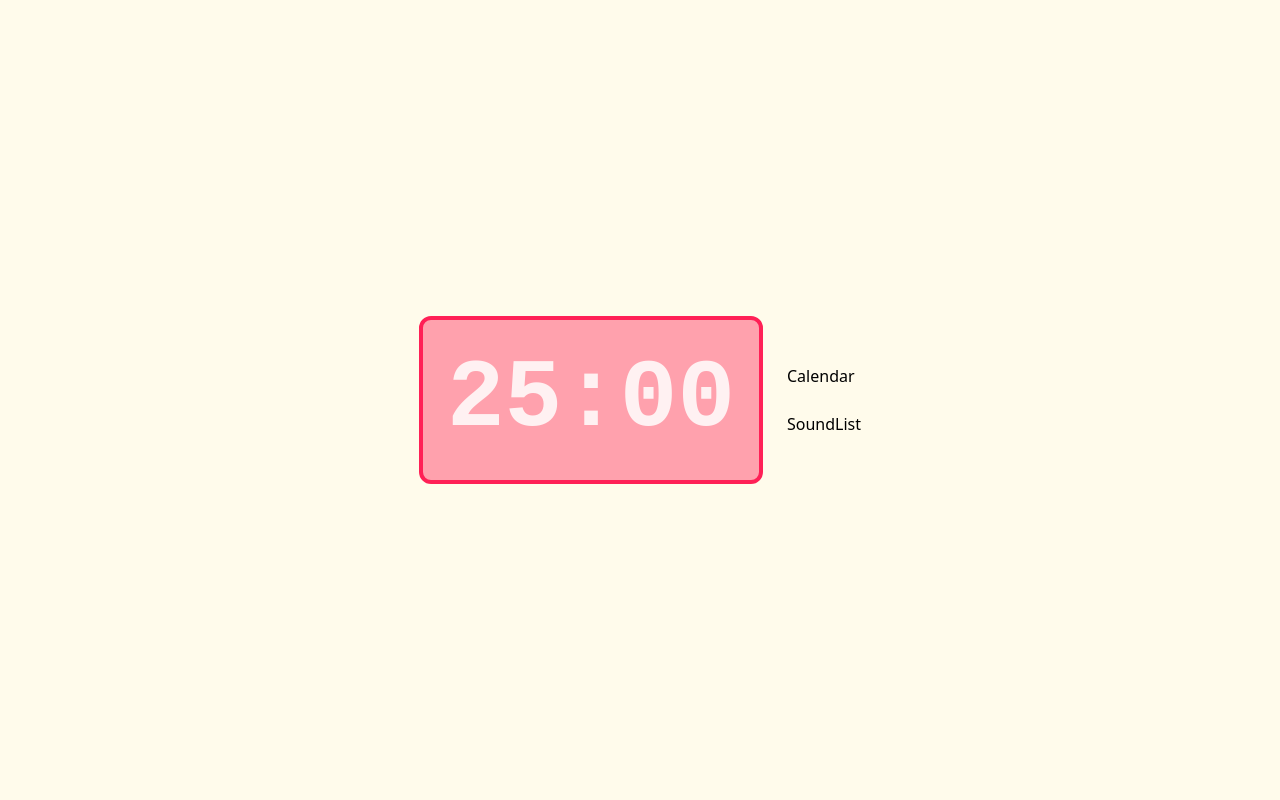
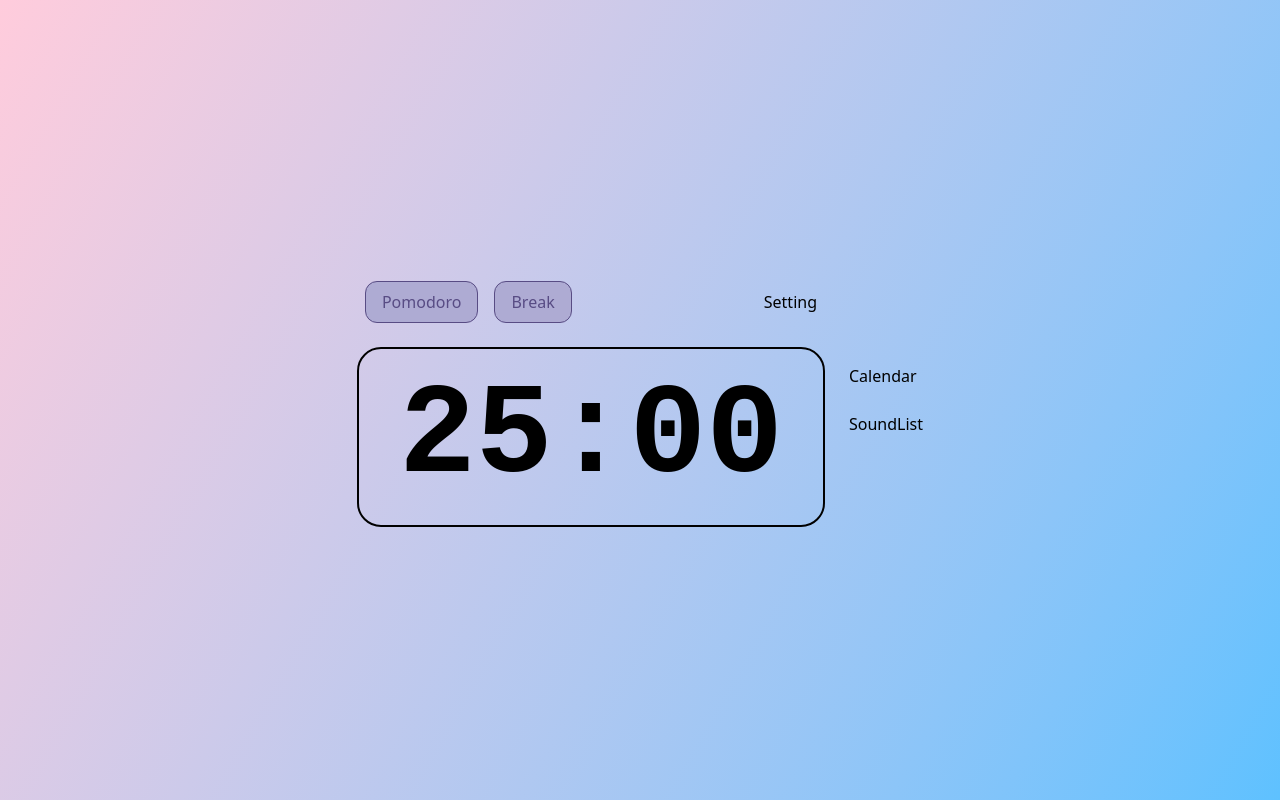
Before and after one commit to thii29/chill-widget, a Next.js app: page / in a window 1280 px wide. Built offline with nearby package versions, Linux system fonts and the light colour scheme; a web font is replaced by a local one.

Commit message:
230326: basic layout - config color palette

```diff
--- a/src/app/globals.css
+++ b/src/app/globals.css
@@ -2,5 +2,53 @@
 @import 'tailwindcss';
 
 @theme {
+  /* Fonts */
   --font-mono: 'DotGothic16', monospace;
+
+  /* Colors */
+  /* ── Violet / Purple (dark → light) ──────────── */
+  --color-violet-900:  #2f2556;
+  --color-violet-700:  #584c84;
+  --color-violet-500:  #827caf;
+  --color-violet-300:  #aeabd3;
+  --color-violet-100:  #cecff0;
+
+  /* ── Teal 2 / Seafoam (dark → light) ─────────── */
+  --color-seafoam-800:  #257d9b;
+  --color-seafoam-600:  #34ada1;
+  --color-seafoam-400:  #78d8b7;
+  --color-seafoam-200:  #c9ffbf;
+  --color-seafoam-50:   #ffffff;
+
+  /* ── Cyan / Sage ──────────────────────────────── */
+  --color-cyan-600:   #25bcc6;
+  --color-cyan-200:   #a0fff0;
+  --color-sage-500:   #84a594;
+  --color-sage-200:   #cfd3af;
+  --color-sage-50:    #fff2d1;
+
+  /* ── Peach / Coral / Red ──────────────────────── */
+  --color-peach-200:  #ffd9ae;
+  --color-peach-400:  #ffa582;
+  --color-coral-400:  #ff807e;
+  --color-coral-600:  #ff5470;
+  --color-coral-800:  #985868;
+
+  /* ── Rose / Periwinkle / Sky ──────────────────── */
+  --color-rose-400:        #b78482;
+  --color-rose-200:        #dda49f;
+  --color-rose-100:        #e0bdc1;
+  --color-periwinkle-500:  #7789ef;
+  --color-sky-400:         #5ec1ff;
+
+  /* ── Lavender / Purple 2 / Pink ──────────────── */
+  --color-lavender-200:  #bae6ff;
+  --color-lavender-300:  #e2d3ff;
+  --color-lavender-400:  #be9bff;
+  --color-purple-600:    #9968e2;
+  --color-hotpink-400:   #ff9bb6;
+
+  /* ── Blush / Soft Pink ────────────────────────── */
+  --color-blush-200:  #ffccdc;
+  --color-blush-100:  #ffeaf6;
 }
--- a/src/app/layout.tsx
+++ b/src/app/layout.tsx
@@ -13,7 +13,7 @@ export default function RootLayout({
 }>) {
   return (
     <html lang="en">
-      <body className="min-h-screen bg-red-400 font-sans">{children}</body>
+      <body className="min-h-screen">{children}</body>
     </html>
   );
 }
--- a/src/app/page.tsx
+++ b/src/app/page.tsx
@@ -4,7 +4,7 @@ import SoundList from "../components/soundlist";
 
 export default function Home() {
   return (
-    <div className="w-screen h-screen overflow-hidden flex justify-center items-center gap-6 bg-amber-50">
+    <div className="w-screen h-screen overflow-hidden flex justify-center items-center gap-6 bg-linear-120 from-blush-200 to-sky-400">
       <Pomodoro/>
       <div className="flex flex-col gap-6">
         <Calendar/>
--- a/src/components/pomodoro.tsx
+++ b/src/components/pomodoro.tsx
@@ -1,11 +1,22 @@
-
 const Pomodoro = () => {
   return (
-    <div className="flex flex-col">
-      <span className="text-8xl font-mono font-bold px-6 py-8 bg-rose-300 text-rose-50 border-4 border-rose-500 rounded-xl">25:00</span>
-      <div className="flex"></div>
+    <div className="flex flex-col gap-4 justify-center bg-warm-200 ">
+      <div className="px-2 py-2 flex justify-between">
+        <div className="flex justify-center gap-4">
+          <button className="px-4 py-2 border rounded-xl border-violet-700 bg-violet-300 text-violet-700">
+            Pomodoro
+          </button>
+          <button className="px-4 py-2 border rounded-xl border-violet-700 bg-violet-300 text-violet-700">
+            Break
+          </button>
+        </div>
+        <button>Setting</button>
+      </div>
+      <span className="px-10 py-6 border-2 border-skin-600 rounded-3xl text-9xl font-mono font-semibold ">
+        25:00
+      </span>
     </div>
-  )
-}
+  );
+};
 
-export default Pomodoro
+export default Pomodoro;
```
